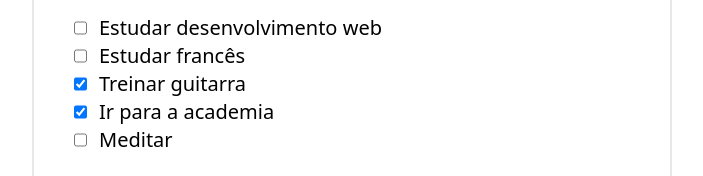
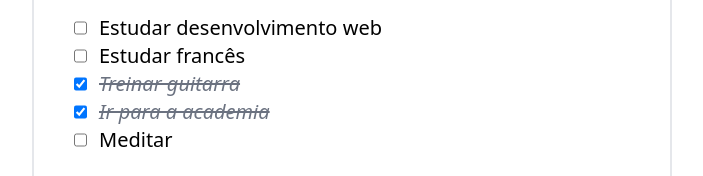
Before and after one commit to jeffreyalvr/todo-list-simples-redux, a React (Vite) app: page / in a window 1280 px wide. Shown: the part 278-454 px from the top of the page, without its empty margins (288-991 px from the left). Built offline with nearby package versions, Linux system fonts and the light colour scheme.

Commit message:
Adiciona funcionalidade de toggle

```diff
--- a/src/components/Box/index.jsx
+++ b/src/components/Box/index.jsx
@@ -1,21 +1,39 @@
+import { useState } from "react";
+
 const Box = () => {
-  const todos = [
+  const [todos, setTodos] = useState([
     { text: "Estudar desenvolvimento web", completed: false, id: 0 },
     { text: "Estudar francês", completed: false, id: 1 },
     { text: "Treinar guitarra", completed: true, id: 2 },
     { text: "Ir para a academia", completed: true, id: 3 },
     { text: "Meditar", completed: false, id: 4 },
-  ];
+  ]);
+
+  const completedTodoStyle = ["line-through italic text-gray-500"];
+
+  const toggleTodo = (todoId) => {
+    setTodos((prevState) =>
+      prevState.map((todo) =>
+        todo.id === todoId ? { ...todo, completed: !todo.completed } : todo
+      )
+    );
+  };
   return (
     <div className="container flex flex-col">
       <div className="flex flex-col p-10 rounded-md border-2 text-xl">
-        {!todos.length ? (
+        {!todos ? (
           <span>Sem todos disponíveis para exibição.</span>
         ) : (
           todos.map((todo) => (
-            <div className="flex flex-row gap-3">
-              <input type="checkbox" checked={todo.completed} />
-              <span>{todo.text}</span>
+            <div className="flex flex-row gap-3" key={todo.id}>
+              <input
+                type="checkbox"
+                checked={todo.completed}
+                onChange={() => toggleTodo(todo.id)}
+              />
+              <span className={todo.completed ? completedTodoStyle : undefined}>
+                {todo.text}
+              </span>
             </div>
           ))
         )}
```
